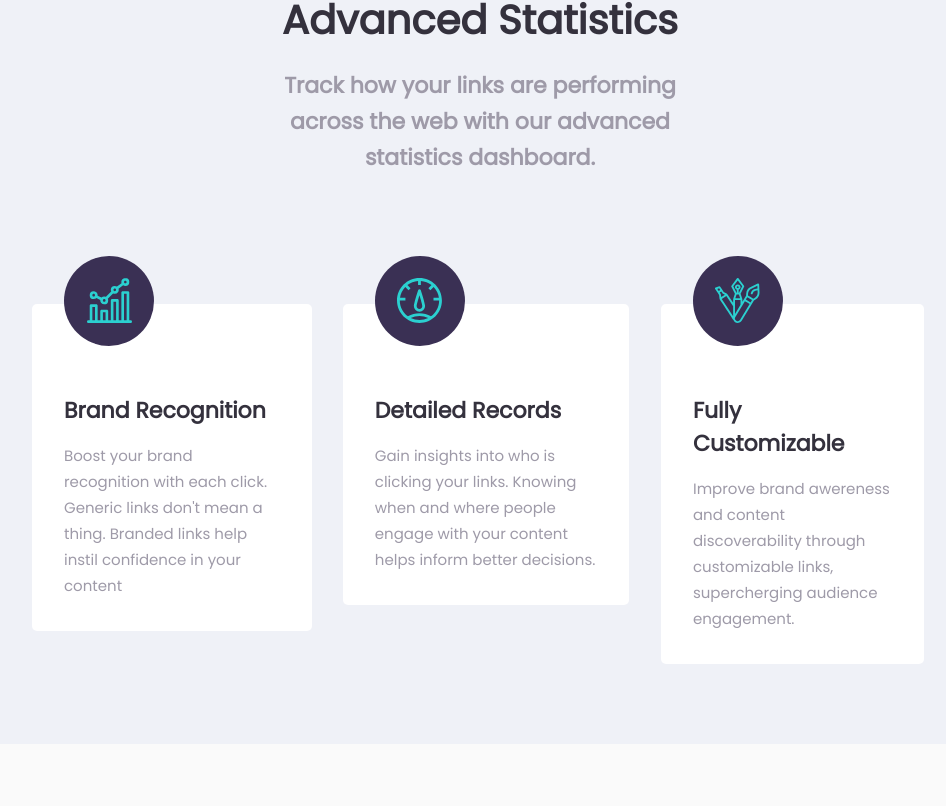
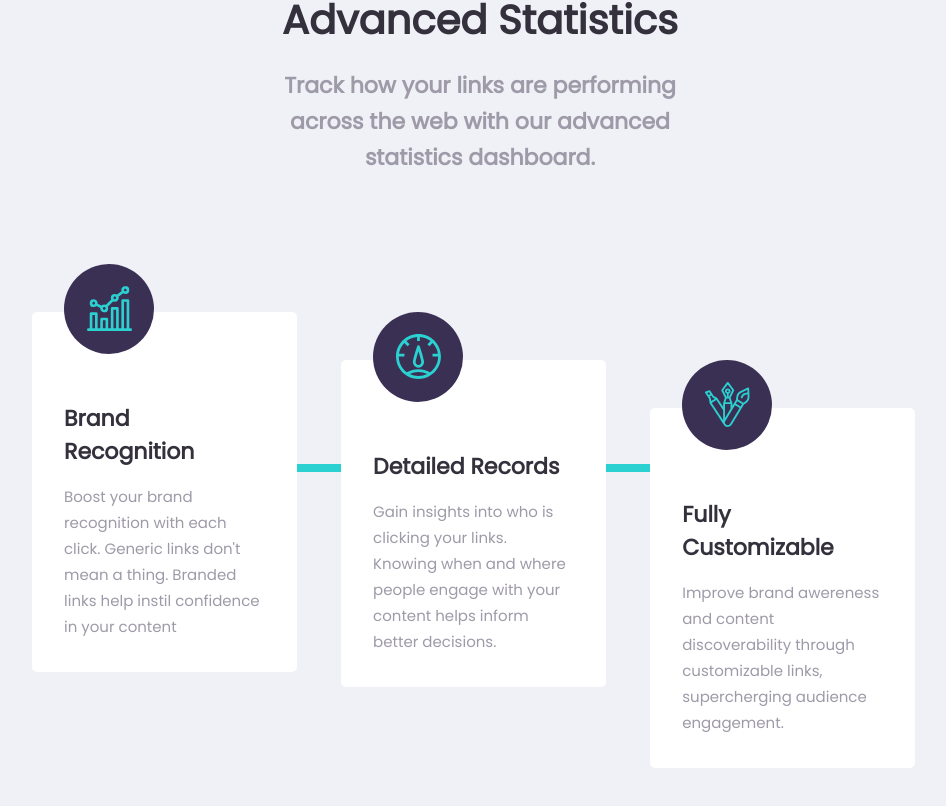
Before and after one commit to AnnaMarandola/shorten_links, a React (Create React App) app: page / in a window 1280 px wide. Shown: the part 1306-2112 px from the top of the page, without its empty margins (160-1106 px from the left). Before the commit the page ends 2050 px from the top, so only its background shows below. Built offline with nearby package versions, Linux system fonts and the light colour scheme.

Commit message:
desktop promo section whith blue line

```diff
--- a/src/components/PromoSection.js
+++ b/src/components/PromoSection.js
@@ -1,4 +1,4 @@
-import { withStyles, Typography, Card } from "@material-ui/core";
+import { withStyles, Typography } from "@material-ui/core";
 import BRAND from "../assets/icon-brand-recognition.svg";
 import RECORDS from "../assets/icon-detailed-records.svg";
 import CUSTOM from "../assets/icon-fully-customizable.svg";
@@ -11,8 +11,8 @@ const styles = (theme) => ({
     textAlign: "center",
     marginBottom: "1.5rem",
     [theme.breakpoints.up("md")]: {
-      paddingTop: "3rem"
-    }
+      paddingTop: "3rem",
+    },
   },
   subtitle: {
     textAlign: "center",
@@ -22,26 +22,41 @@ const styles = (theme) => ({
     [theme.breakpoints.up("md")]: {
       width: "33%",
       marginLeft: "33.5%",
-    }
+    },
+  },
+  blueLine: {
+    backgroundColor: theme.palette.primary.turquoise,
+    [theme.breakpoints.up("md")]: {
+      width: "60%",
+      marginLeft: "20%",
+      height: "8px",
+      position: "relative",
+      bottom: "-10rem",
+      zIndex: 0,
+    },
   },
   cardsContainer: {
     display: "flex",
     flexDirection: "column",
     [theme.breakpoints.up("md")]: {
       flexDirection: "row",
-      width: "72%",
+      width: "69%",
       marginLeft: "15%",
       justifyContent: "space-between",
+      zIndex: 3,
+      '& > :nth-child(2)': {
+        marginTop: "3rem",
+      },
+      '& > :nth-child(3)': {
+        marginTop: "6rem",
       },
     },
-  blueLine: {
-    [theme.breakpoints.up("md")]: {
-    }
   },
   card: {
     width: "90%",
+    height: "fit-content",
     marginLeft: "5%",
-    marginBottom: "5rem",
+    marginBottom: "6rem",
     textAlign: "center",
     backgroundColor: "white",
     borderRadius: "5px",
@@ -49,16 +64,18 @@ const styles = (theme) => ({
     flexDirection: "column",
     alignItems: "center",
     [theme.breakpoints.up("md")]: {
+      width: "30%",
       marginLeft: 0,
       alignItems: "stretch",
       textAlign: "left",
+      position: "relative",
     },
   },
   cardTitle: {
     [theme.breakpoints.up("md")]: {
       margin: "2rem",
       marginBottom: 0,
-    }
+    },
   },
   circle: {
     width: "90px",
@@ -87,8 +104,8 @@ const styles = (theme) => ({
     [theme.breakpoints.up("md")]: {
       textAlign: "left",
       padding: "2rem",
-      paddingTop: "1rem"
-    }
+      paddingTop: "1rem",
+    },
   },
 });
 
@@ -120,11 +137,11 @@ const PromoSection = ({ classes }) => {
         Track how your links are performing across the web with our advanced
         statistics dashboard.
       </Typography>
+      <div className={classes.container}>
+        <div className={classes.blueLine}></div>
         <div className={classes.cardsContainer}>
-      <div className={classes.blueLine}></div>
           {cards.map((card, id) => (
-          <div key={id}>
-            <div className={classes.card}>
+              <div key={id} className={classes.card}>
                 <div className={classes.circle}>
                   <img
                     src={card.icon}
@@ -139,8 +156,8 @@ const PromoSection = ({ classes }) => {
                   {card.text}
                 </Typography>
               </div>
+          ))}
         </div>
-        ))}
       </div>
     </div>
   );
```
Lines whose indentation alone changed are shown as unchanged.
